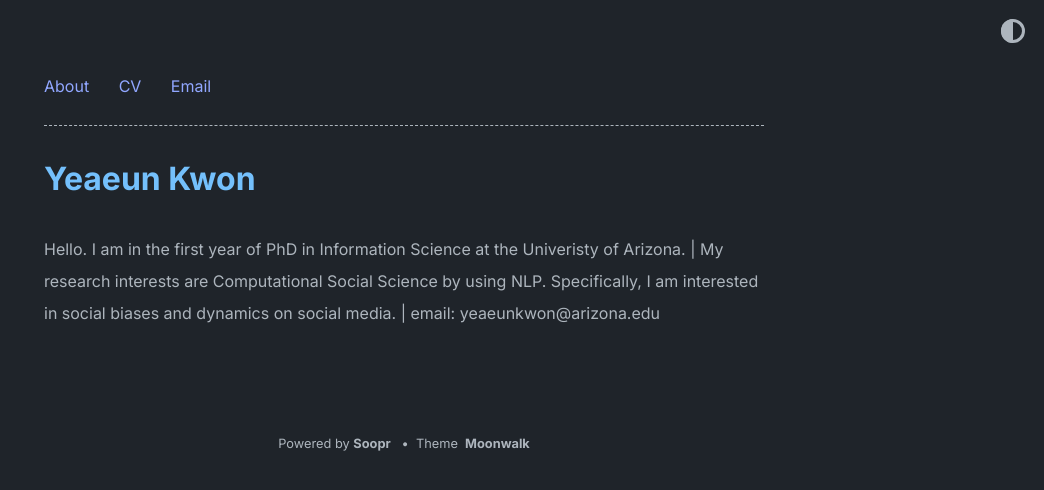
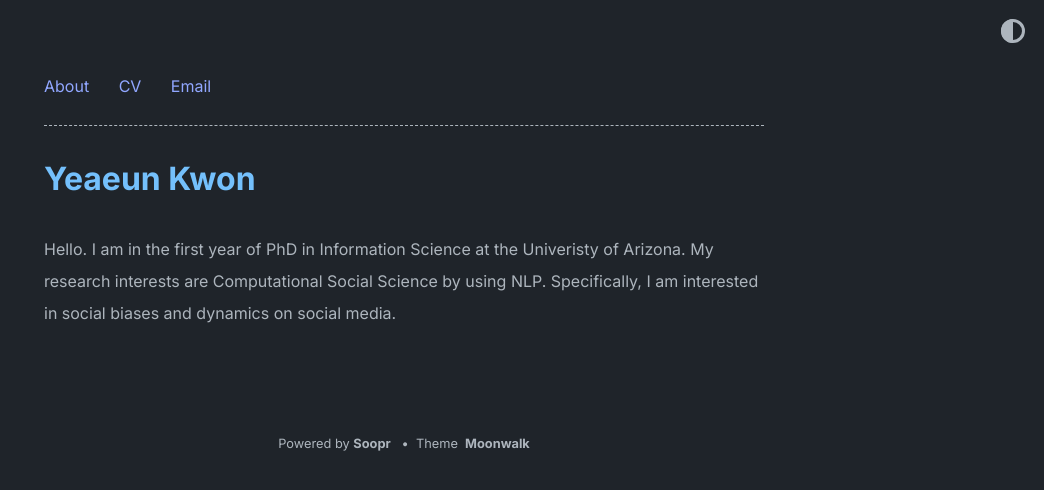
Before and after one commit to yeaeunkwon/yeaeunkwon.github.io, a Jekyll site: the page built from index.md, in a window 1280 px wide. Shown: the top 490 px of the page, without its empty margins (236-1280 px from the left). Built offline with Jekyll 4.4.1, drawn with Linux system fonts in a browser that asks for light colours.

Commit message:
Update _config.yml

```diff
--- a/_config.yml
+++ b/_config.yml
@@ -3,10 +3,9 @@ author: Yeaeun Kwon
 url: https://yeaeunkwon.github.io/ # root address of the site
 description: |
     Hello. I am in the first year of PhD in Information Science at the Univeristy of Arizona.
-    |
     My research interests are Computational Social Science by using NLP. Specifically, I am interested in social biases and dynamics on social media.
-    |
-    email: yeaeunkwon@arizona.edu
+
+
 
 permalink: /:slug
 
```
